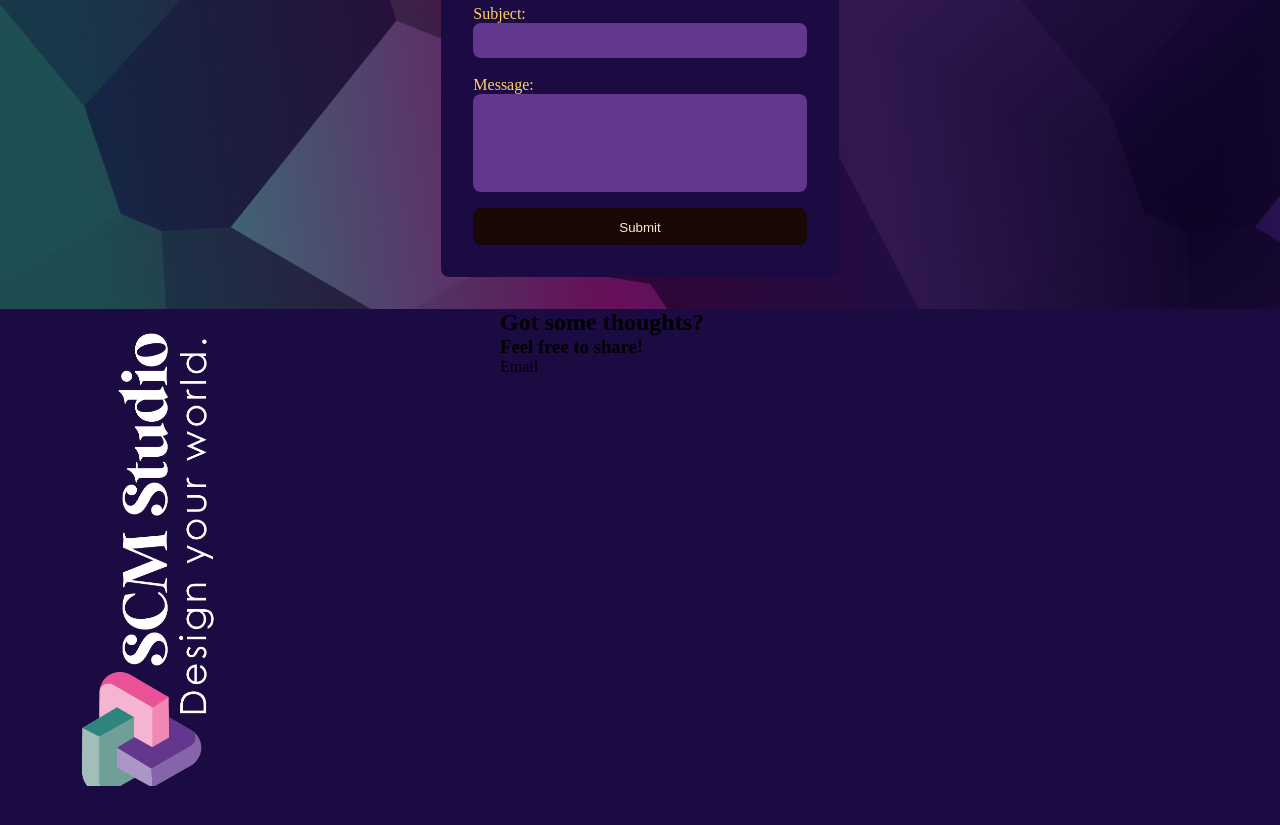
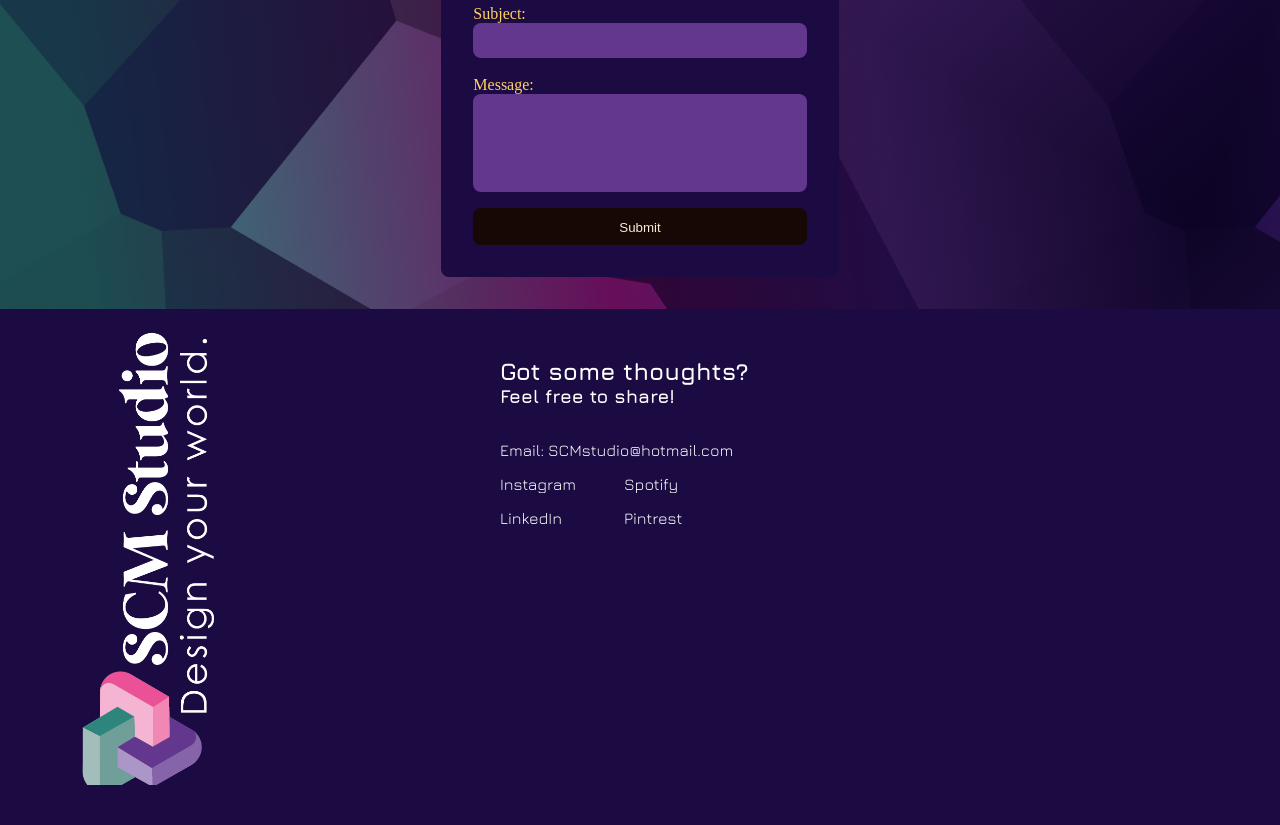
Before and after one commit to Sh3rry-W4Z-H3R3/SCMDesignStudio, a plain HTML site: page SourceCode/index.html in a window 1280 px wide. Shown: the part 3955-4780 px from the top of the page. Drawn offline with nearby package versions, Linux system fonts and the light colour scheme.

Commit message:
Added footer social links and relevant styling

```diff
--- a/SourceCode/index.html
+++ b/SourceCode/index.html
@@ -482,7 +482,36 @@
           <div class="FooterContactTitle">
             <h2>Got some thoughts?</h2>
             <h3>Feel free to share!</h3>
-            <p>Email</p>
+            <div class="Footer-Contact-List-Item">
+              <img class="Footer-Contact-List-Item-Icon" src="" alt="" />
+              <a href="mailto:SCMstudio@hotmail.com"
+                ><p>Email: SCMstudio@hotmail.com</p></a
+              >
+            </div>
+            <div class="Footer-Social-Links">
+              <div class="Footer-Social-Link-Column">
+                <div class="Footer-Social-Link-Item">
+                  <a class="Footer-Social-Link-Hyper" href=""
+                    ><p>Instagram</p></a
+                  >
+                </div>
+                <div class="Footer-Social-Link-Item">
+                  <a class="Footer-Social-Link-Hyper" href=""
+                    ><p>LinkedIn</p></a
+                  >
+                </div>
+              </div>
+              <div class="Footer-Social-Link-Column">
+                <div class="Footer-Social-Link-Item">
+                  <a class="Footer-Social-Link-Hyper" href=""><p>Spotify</p></a>
+                </div>
+                <div class="Footer-Social-Link-Item">
+                  <a class="Footer-Social-Link-Hyper" href=""
+                    ><p>Pintrest</p></a
+                  >
+                </div>
+              </div>
+            </div>
           </div>
         </div>
       </div>
--- a/Stylesheets/stylesheetA.css
+++ b/Stylesheets/stylesheetA.css
@@ -789,6 +789,9 @@ These are to keep the text colour
 .SCMfooter {
   background-color: #1c0a43;
   height: 100vh;
+  color: #ffffff;
+  text-decoration: none;
+  font-family: "Jura";
 }
 .FooterTopRow {
   display: flex;
@@ -805,3 +808,30 @@ These are to keep the text colour
   padding-bottom: 200px;
   padding-right: 2rem;
 }
+
+.ContactPrompt {
+  display: flex;
+  flex-direction: column;
+  margin-top: 3rem;
+}
+.Footer-Social-Links {
+  display: flex;
+  gap: 3rem;
+}
+.Footer-Social-Link-Column {
+  display: flex;
+  flex-direction: column;
+  gap: 1rem;
+}
+.Footer-Contact-List-Item {
+  margin-top: 1rem;
+  margin-bottom: 1rem;
+}
+.Footer-Contact-List-Item > a {
+  text-decoration: none;
+  color: white;
+}
+.Footer-Social-Link-Hyper {
+  text-decoration: none;
+  color: white;
+}
```
